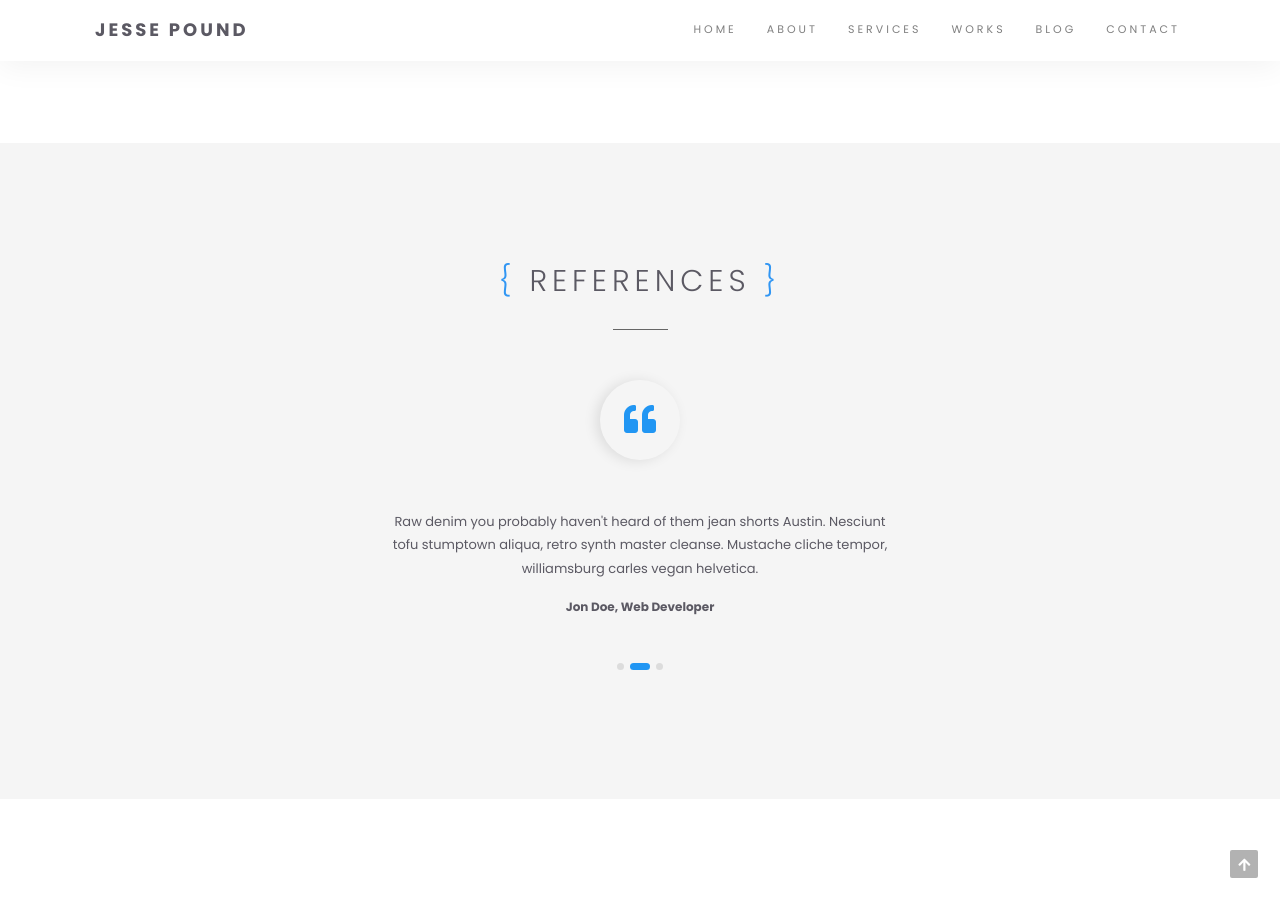
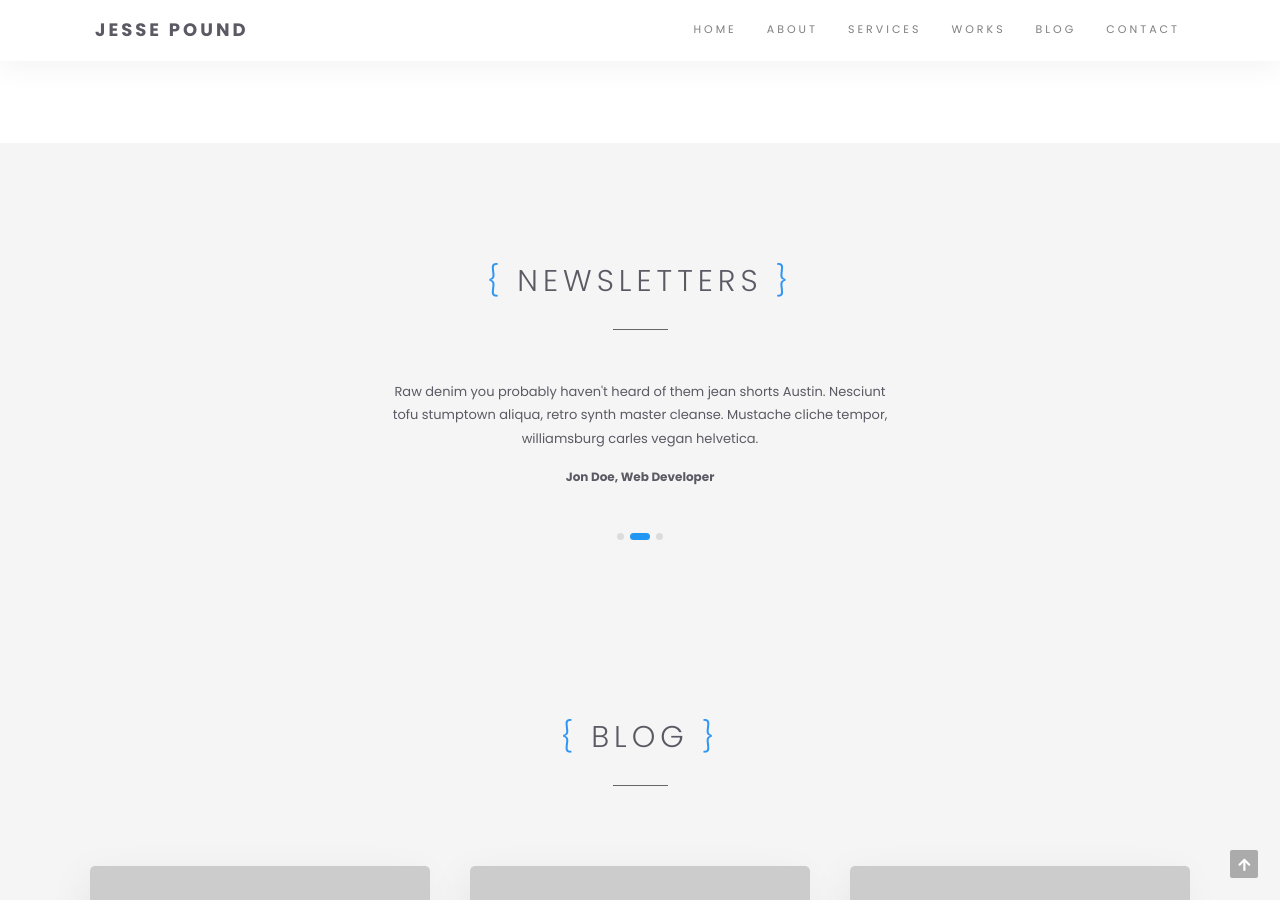
Before and after one commit to jlo13034/Jesse-Pound, a Jekyll site: the page built from index.html, in a window 1280 px wide and 900 px high, scrolled down 3961 px. Built offline with Jekyll 4.4.1, drawn with Linux system fonts in a browser that asks for light colours.

Commit message:
removequoteicon

```diff
--- a/blog.html
+++ b/blog.html
@@ -64,4 +64,3 @@ blogUrl: someyting
 </section>
 
 <!-- Blog start -->
->
--- a/index.html
+++ b/index.html
@@ -403,7 +403,7 @@ layout: default
 		<div class="container">
 
 			<div class="module-header wow fadeInUp">
-				<h2 class="module-title"> References </h2>
+				<h2 class="module-title"> Newsletters </h2>
 				<div class="module-line"></div>
 			</div>
 
@@ -412,8 +412,6 @@ layout: default
 				<div class="col-md-8 offset-md-2 wow fadeInUp">
 
 					<div class="module-header wow fadeInUp">
-						<div class="module-icon"><i class="fas fa-quote-left"></i></div>
-					</div>
 
 					<div class="testimonials owl-carousel wow fadeInUp">
 						<div class="single-testimonials">
@@ -438,7 +436,7 @@ layout: default
 
 	<!-- Testimonial end -->
 
-	<!--<!-- Blog start -->
+	<!-- Blog start -->
 
 	<section id="blog" class="module blog">
 		<div class="container">
@@ -477,7 +475,7 @@ layout: default
 		</div><!-- .container -->
 	</section>
 
-	<!-- Blog end -->-->
+	<!-- Blog end -->
 	<!-- Hire start-->
 
 	<div class="module module-gray text-center">
```
